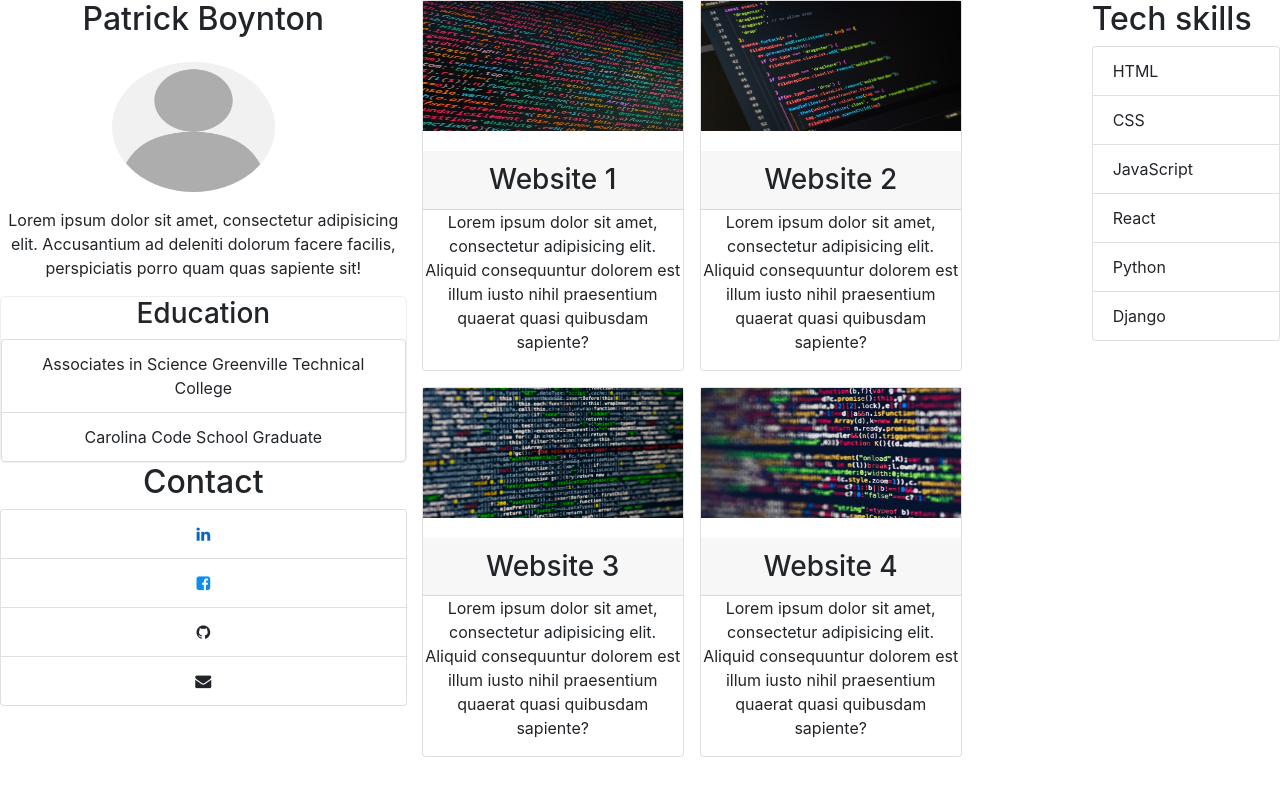
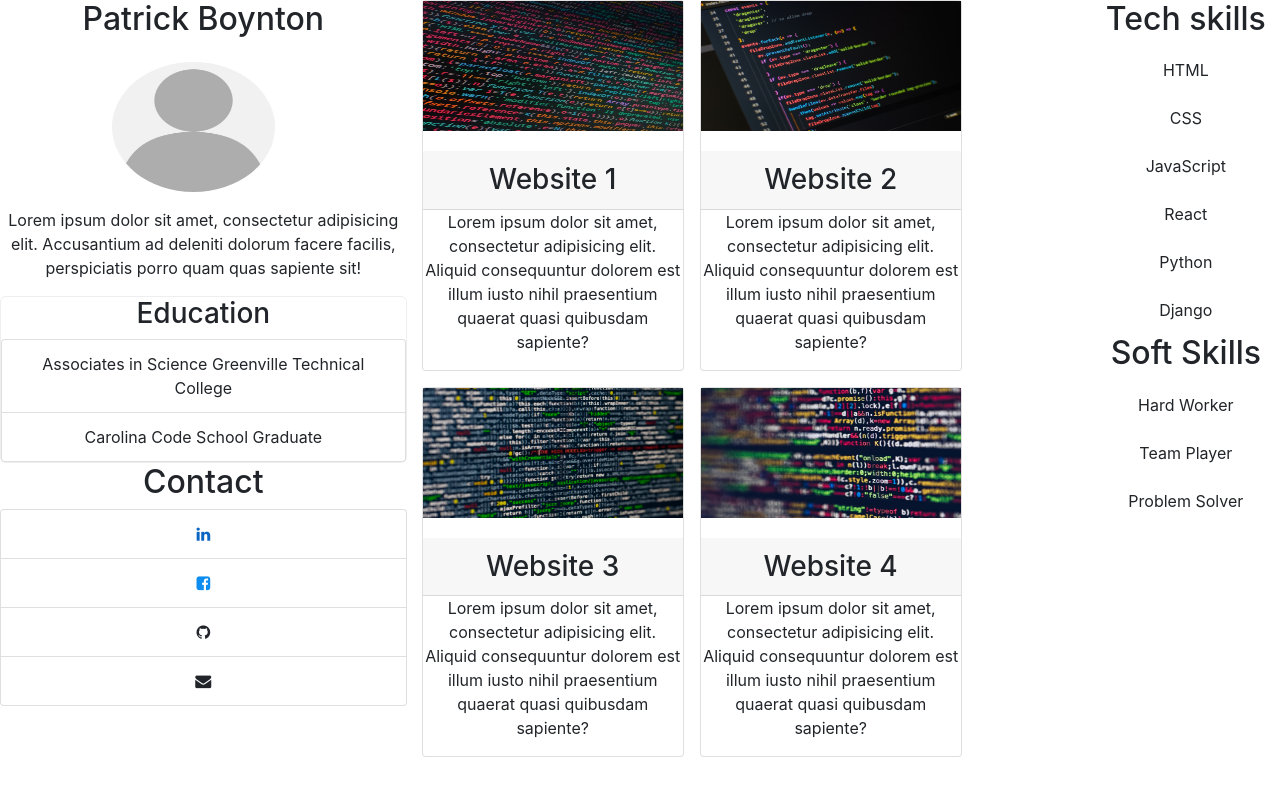
Before and after one commit to PatrickBoynton/portfolio, a React (Create React App) app: page / in a window 1280 px wide. Shown: the top 796 px of the page. Built offline with nearby package versions, Linux system fonts and the light colour scheme.

Commit message:
Removed the border. Added more content.

```diff
--- a/src/Aside.js
+++ b/src/Aside.js
@@ -3,16 +3,20 @@ import {Component} from 'react';
 class Aside extends Component {
     render() {
         return (
-            <div className="col-2">
+            <div className="col-2 text-center">
                 <h2>Tech skills</h2>
                 <ul className="list-group">
-                    <li className="list-group-item">HTML</li>
-                    <li className="list-group-item" >CSS</li>
-                    <li className="list-group-item">JavaScript</li>
-                    <li className="list-group-item" >React</li>
-                    <li className="list-group-item">Python</li>
-                    <li className="list-group-item" >Django</li>
+                    <li style={{border: 'none'}} className="list-group-item">HTML</li>
+                    <li style={{border: 'none'}} className="list-group-item" >CSS</li>
+                    <li style={{border: 'none'}} className="list-group-item">JavaScript</li>
+                    <li style={{border: 'none'}} className="list-group-item" >React</li>
+                    <li style={{border: 'none'}} className="list-group-item">Python</li>
+                    <li style={{border: 'none'}} className="list-group-item" >Django</li>
                 </ul>
+                <h2>Soft Skills</h2>
+                <li style={{border: 'none'}} className="list-group-item">Hard Worker</li>
+                <li style={{border: 'none'}} className="list-group-item">Team Player</li>
+                <li style={{border: 'none'}} className="list-group-item">Problem Solver</li>
             </div>
         );
     }
```
